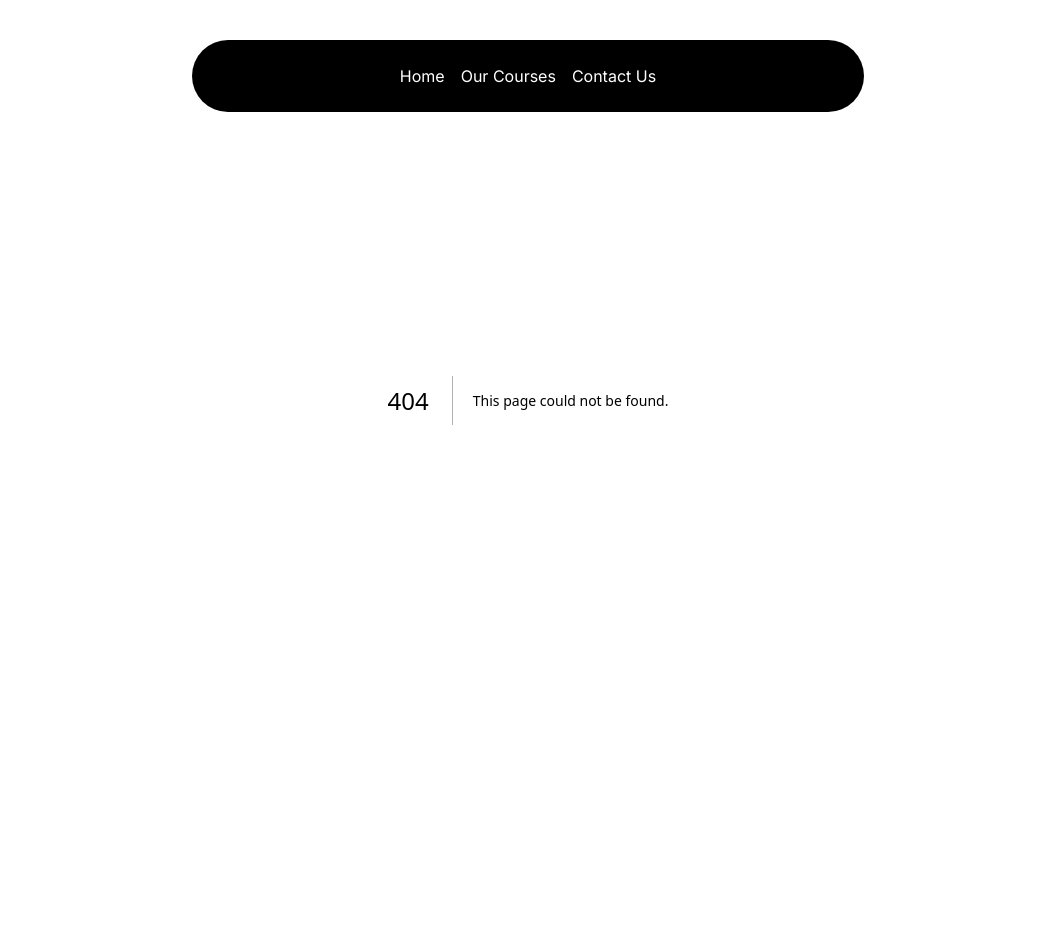
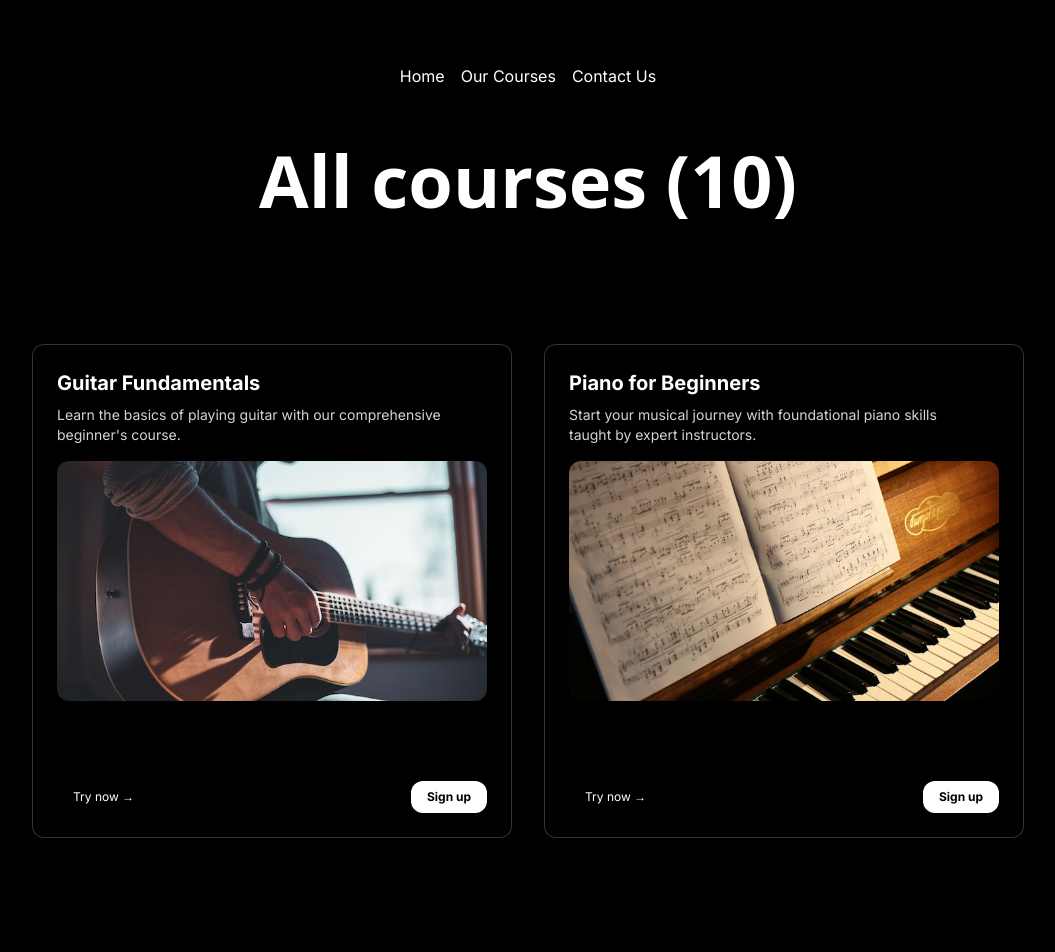
Before and after one commit to Ali0712/Music-School-NextJS, a Next.js app: page /courses in a window 1280 px wide. Before the commit this address had no page. Shown: the top 952 px of the page, without its empty margins (112-1167 px from the left). Before the commit the page ends 800 px from the top, so only its background shows below. Built offline with nearby package versions, Linux system fonts and the light colour scheme.

Commit message:
feat: Add music courses page with dynamic rendering of course cards

```diff
--- /dev/null
+++ b/src/app/courses/page.tsx
@@ -0,0 +1,61 @@
+'use client'
+import Image from "next/image";
+import React from "react";
+import { CardBody, CardContainer, CardItem } from "@/components/ui/3d-card";
+import courseData from "@/data/music_courses.json"
+
+function page() {
+  return (
+    <div className="min-h-screen bg-black py-12 pt-36">
+        <h1 className="text-lg md:text-7xl text-center font-sans font-bold mb-8 text-white">All courses ({courseData.courses.length})</h1>
+        <div className="flex flex-wrap justify-center">
+            {courseData.courses.map((course) => (
+                <CardContainer className="inter-var m-4">
+                <CardBody className="bg-gray-50 relative group/card  dark:hover:shadow-2xl dark:hover:shadow-emerald-500/[0.1] dark:bg-black dark:border-white/[0.2] border-black/[0.1] w-auto sm:w-[30rem] h-auto rounded-xl p-6 border  ">
+                  <CardItem
+                    translateZ="50"
+                    className="text-xl font-bold text-neutral-600 dark:text-white"
+                  >
+                    {course.title}
+                  </CardItem>
+                  <CardItem
+                    as="p"
+                    translateZ="60"
+                    className="text-neutral-500 text-sm max-w-sm mt-2 dark:text-neutral-300"
+                  >
+                    {course.description}
+                  </CardItem>
+                  <CardItem translateZ="100" className="w-full mt-4">
+                    <Image
+                      src={course.image}
+                      height="1000"
+                      width="1000"
+                      className="h-60 w-full object-cover rounded-xl group-hover/card:shadow-xl"
+                      alt={course.title}
+                    />
+                  </CardItem>
+                  <div className="flex justify-between items-center mt-20">
+                    <CardItem
+                      translateZ={20}
+                      as="button"
+                      className="px-4 py-2 rounded-xl text-xs font-normal dark:text-white"
+                    >
+                      Try now →
+                    </CardItem>
+                    <CardItem
+                      translateZ={20}
+                      as="button"
+                      className="px-4 py-2 rounded-xl bg-black dark:bg-white dark:text-black text-white text-xs font-bold"
+                    >
+                      Sign up
+                    </CardItem>
+                  </div>
+                </CardBody>
+              </CardContainer>
+            ))}
+        </div>
+    </div>
+  )
+}
+
+export default page
--- a/src/app/page.tsx
+++ b/src/app/page.tsx
@@ -1,15 +1,21 @@
 import FeaturedCourses from "@/components/FeaturedCourses";
+import Footer from "@/components/Footer";
 import HeroSection from "@/components/HeroSection";
+import Instructors from "@/components/Instructors";
 import MusicSchoolTestimonials from "@/components/TestimonialCards";
+import UpcomingWebinars from "@/components/UpcomingWebinars";
 import WhyChooseUs from "@/components/WhyChooseUs";
 
 export default function Home() {
   return (
-    <div>
-      <HeroSection/>
-      <FeaturedCourses/>
-      <WhyChooseUs/>
-      <MusicSchoolTestimonials/>
-    </div>
+    <main className="min-h-screen bg-black/[0.96] antialiased bg-grid-white/[0.02]">
+    <HeroSection />
+    <FeaturedCourses />
+    <WhyChooseUs />
+    <MusicSchoolTestimonials />
+    <UpcomingWebinars />
+    <Instructors />
+    <Footer />
+  </main>
   );
 }
```
Also changed, not shown: src/app/contact/page.tsx (added).
